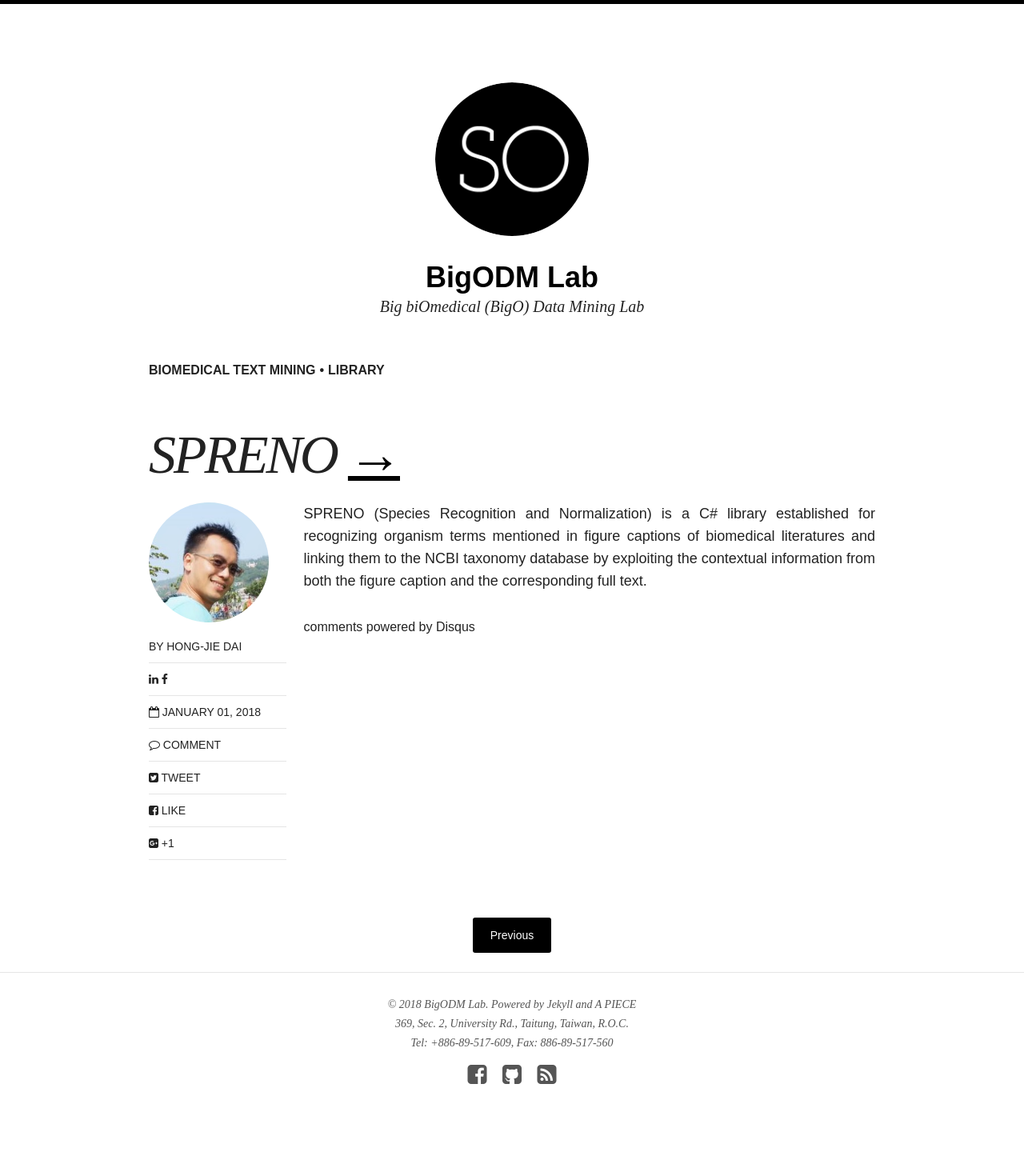
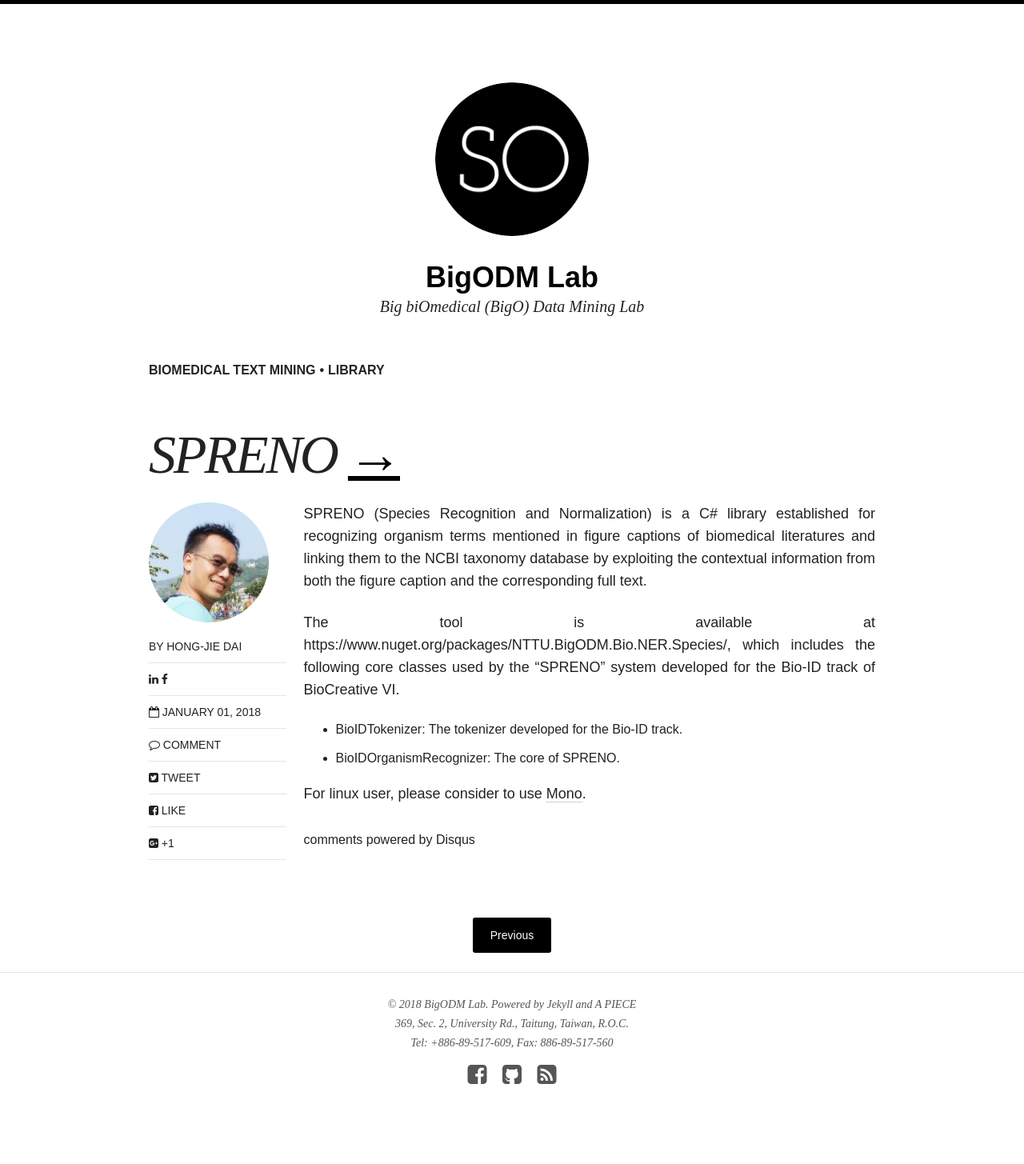
Before and after one commit to nkustislab/nkustislab.github.io, a Jekyll site: the page built from _posts/software/2018-01-01-201801.md, in a window 1280 px wide. Shown: the whole page at 80% size. Built offline with Jekyll 4.4.1, drawn with Linux system fonts in a browser that asks for light colours; nearby versions of some CDN libraries; comment, search, counter and statistics services are not loaded.

Commit message:
更新 SPRENO 與 frank 資訊

```diff
--- a/_data/authors.yml
+++ b/_data/authors.yml
@@ -121,9 +121,10 @@ weisan:
 #      url: #
 #    - title: google-plus
 #      url: #chenkai:
+
 Frank:
   name: Feng-Duo Wang
-  position: National Taitung University
+  position: College Student of the Department of Computer Science and Information Engineering of National Taitung University, Taiwan
   email: nn19680901@gmail.com
   bio:
   avatar: team/8.jpg
--- a/_posts/software/2018-01-01-201801.md
+++ b/_posts/software/2018-01-01-201801.md
@@ -18,3 +18,10 @@ share: true
 ---
 
 SPRENO (Species Recognition and Normalization) is a C# library established for recognizing organism terms mentioned in figure captions of biomedical literatures and linking them to the NCBI taxonomy database by exploiting the contextual information from both the figure caption and the corresponding full text.
+
+The tool is available at https://www.nuget.org/packages/NTTU.BigODM.Bio.NER.Species/, which includes the following core classes used by the "SPRENO" system developed for the Bio-ID track of BioCreative VI.
+
+- BioIDTokenizer: The tokenizer developed for the Bio-ID track.
+- BioIDOrganismRecognizer: The core of SPRENO.
+
+For linux user, please consider to use [Mono](http://www.mono-project.com/).
```
Also changed, not shown: _posts/project/2016-12-01-01-201601.md (+1 -0 lines), _posts/project/2016-12-01-02-201602.md (+2 -0 lines).
